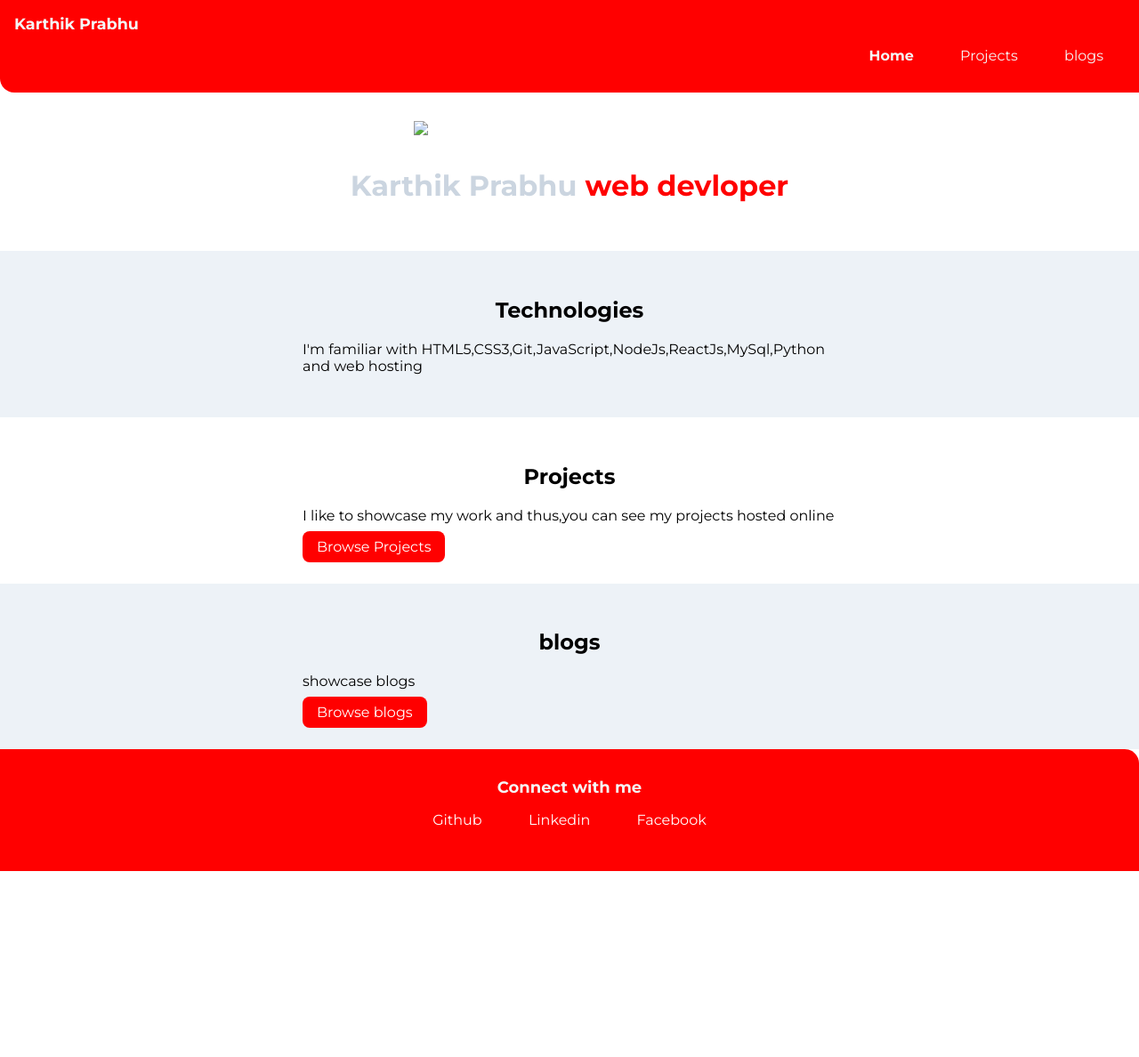
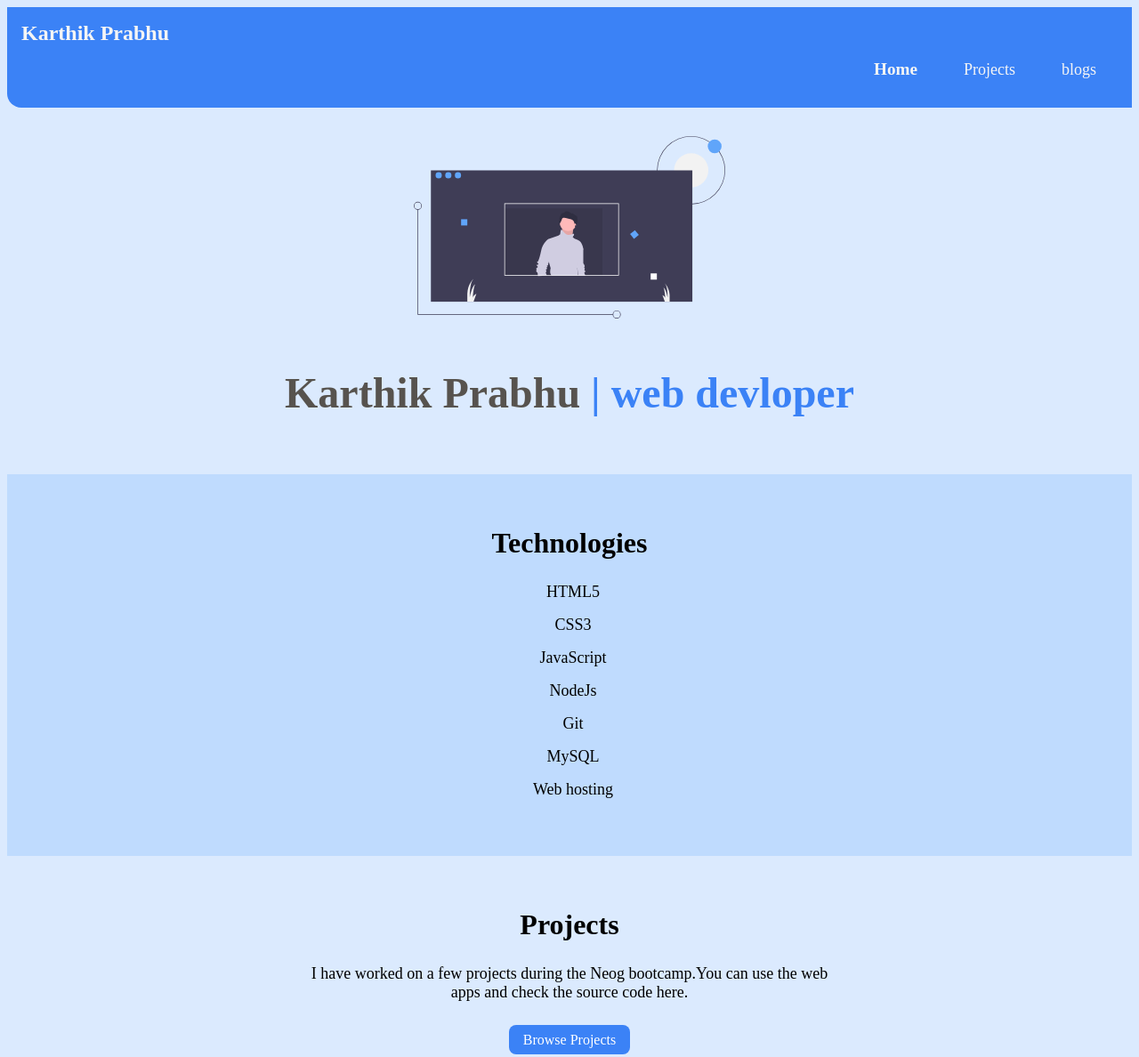
Before and after one commit to Karthik-Prabhu-kp/KarthikPrabhu-site, a plain HTML site: page index.html in a window 1280 px wide. Shown: the top 1188 px of the page at 89% size. Before the commit the page ends 979 px from the top, so only its background shows below. Drawn offline with Linux system fonts and the light colour scheme.

Commit message:
primary colour changes

```diff
--- a/index.html
+++ b/index.html
@@ -24,14 +24,25 @@
     </nav>
 
     <header class="hero">
-        <img class="hero-image" src="/">
-        <h1 class="hero-heading">Karthik Prabhu<span class="heading-inverted"> web devloper</span></h1>
+        <img class="hero-image" src="images/undraw_portfolio_website_lidw.svg">
+        <h1 class="hero-heading">Karthik Prabhu<span class="heading-inverted"> | web devloper</span></h1>
     </header>
 
     <section class="section ow">
         <div class="container  container-centre">
-            <h1>Technologies</h1>
-            <p>I'm familiar with HTML5,CSS3,Git,JavaScript,NodeJs,ReactJs,MySql,Python and web hosting</p>
+            <h1 class="techno">Technologies</h1>
+            <p>
+                <ul class="list-non-bullet">
+                    <li class="tech">HTML5</li>
+                    <li class="tech">CSS3</li>
+                    <li class="tech">JavaScript</li>
+                    <li class="tech">NodeJs</li>
+                    <li class="tech">Git</li>
+                    <li class="tech">MySQL</li>
+                    <li class="tech">Web hosting</li>
+
+                </ul>
+            </p>
         </div>
 
     </section>
@@ -39,16 +50,16 @@
     <section class="section">
         <div class="container container-centre">
         <h1>Projects</h1>
-        <p>I like to showcase my work and thus,you can see my projects hosted online</p>
-        <a class="link link-primary" href="/">Browse Projects</a>
+        <p class="text">I have worked on a few projects during the Neog bootcamp.You can use the web apps and check the source code here.</p>
+        <a class="link link-primary" href="/projects.html">Browse Projects</a>
         </div>
     </section>
 
     <section class="section ow">
         <div class="container  container-centre">
             <h1>blogs</h1>
-            <p>showcase blogs</p>
-            <a class="link link-primary" href="/">Browse blogs</a>
+            <p class="text">Browse through some blogs that i have written below.</p>
+            <a class="link link-primary" href="/blogs.html">Browse blogs</a>
         </div>
     </section>
 
--- a/styles.css
+++ b/styles.css
@@ -1,17 +1,33 @@
-@import url('https://fonts.googleapis.com/css2?family=Montserrat:wght@400;700&display=swap');
+@import url('https://fonts.googleapis.com/css2?family=Balsamiq+Sans:wght@400;700&family=Josefin+Sans:wght@500;700&family=Merriweather:wght@400;700&family=Oswald:wght@400;700&family=Sansita+Swashed:wght@400;700&display=swap')
 body {
-    font-family: 'Montserrat', sans-serif;
+    font-family: 'Balsamiq Sans', cursive;
+    font-family: 'Josefin Sans', sans-serif;
+    font-family: 'Merriweather', serif;
+    font-family: 'Oswald', sans-serif;
+    font-family: 'Sansita Swashed', cursive
+
     margin: 0px;
 }
 :root {
-    --primary-colour: red;
-    --off-white: #edf2f7;
-    --dark-gray:#cbd5e0;
+    --primary-colour:#3B82F6;
+    --off-white: #BFDBFE;
+    --dark-gray:#57534E;
+    --light-blue:#DBEAFE;
 
+}
+
+body{
+    background-color: var(--light-blue);
 }
 
 hr{
     margin: 2rem 0rem;
+}
+
+.text{
+    font-size: large;
+    padding-bottom:  1rem;
+
 }
 
 /**container **/
@@ -56,6 +72,14 @@ hr{
     padding: 0rem 0.5rem;
 }
 
+.tech{
+    text-align: center;
+    padding-bottom: 1rem;
+    padding-right: 2rem;
+    font-size: large;
+
+}
+
 .navigation{
     background-color: var(--primary-colour);
     color:whitesmoke;
@@ -67,7 +91,7 @@ hr{
 
 .navigation .nav-brand{
     font-weight: bold;
-    font-size: 1.1rem;
+    font-size: 1.5rem;
 }
 
 
@@ -76,11 +100,13 @@ hr{
 }
 
 .navigation .link{
-    color:whitesmoke
+    color:whitesmoke;
+    font-size: large;
 }
 
 .navigation .link-active{
-    font-weight: bold;
+    font-weight: bolder;
+    font-size: larger;
 }
 
 /** header **/
@@ -98,7 +124,8 @@ hr{
 
 .hero .hero-heading{
     text-align: center;
-    padding-top: 1rem;
+    padding-top: 1.5rem;
+    font-size: 3rem;
    color: var(--dark-gray) ;
 }
 
@@ -111,16 +138,19 @@ hr{
 
 .section{
     padding: 2rem;
+    text-align: center;
 }
 
 .section h1{
     text-align: center;
+    font-size: 2rem;
 
 }
 
 .ow{
     background-color: var(--off-white);
 }
+
 
 /** footer **/
 
@@ -134,7 +164,9 @@ footer{
 }
 
 .footer .link{
-    color:white
+    color:whitesmoke;
+    font-size: large;
+    font-weight:bold;
 }
 
 .footer .footer-header {
@@ -145,3 +177,7 @@ footer{
 .footer ul{
     padding-inline-start: 0rem;
 }
+
+
+
+/** social media icons  **/
```
Also changed, not shown: projects.html (+19 -3 lines), images/undraw_portfolio_website_lidw.svg (added).
